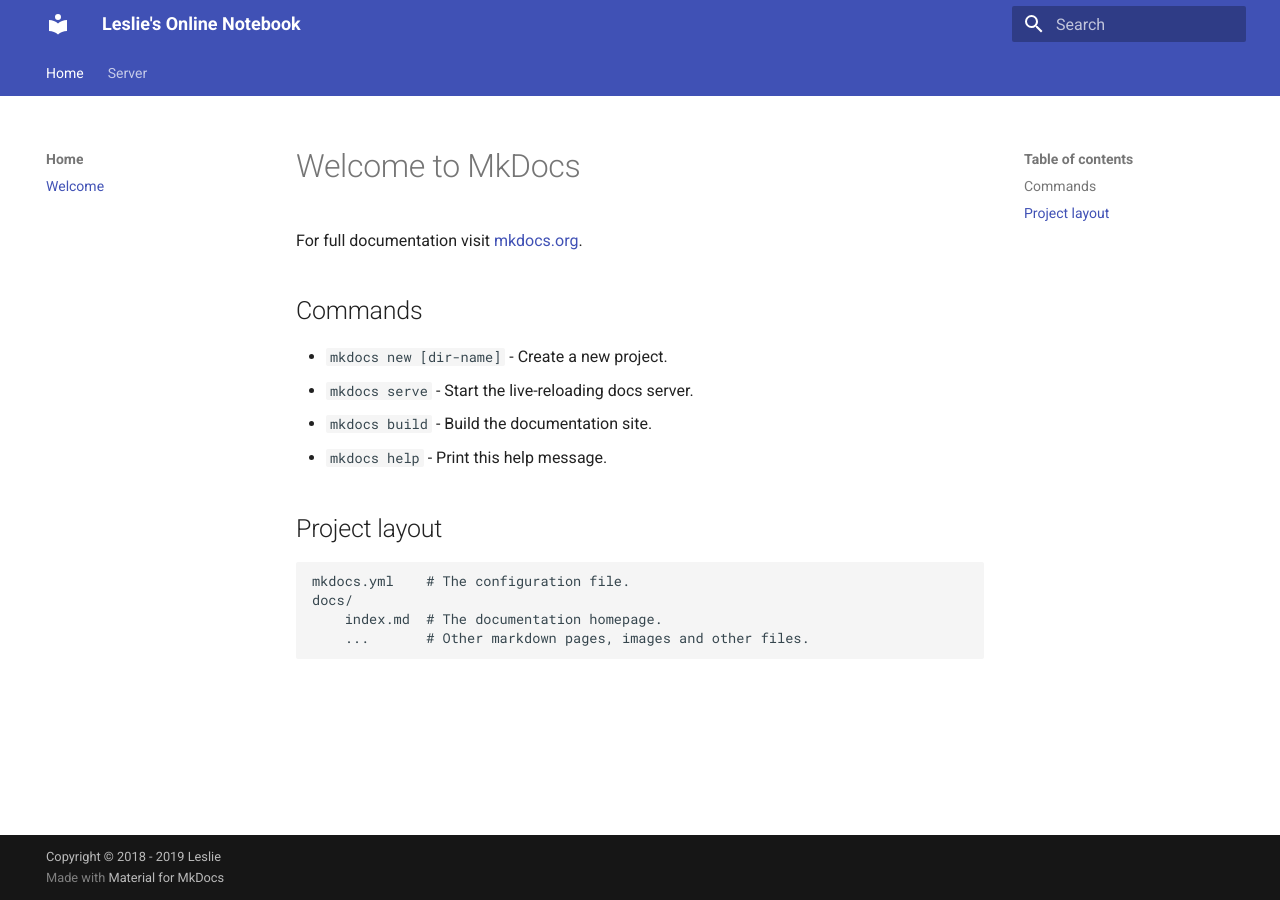
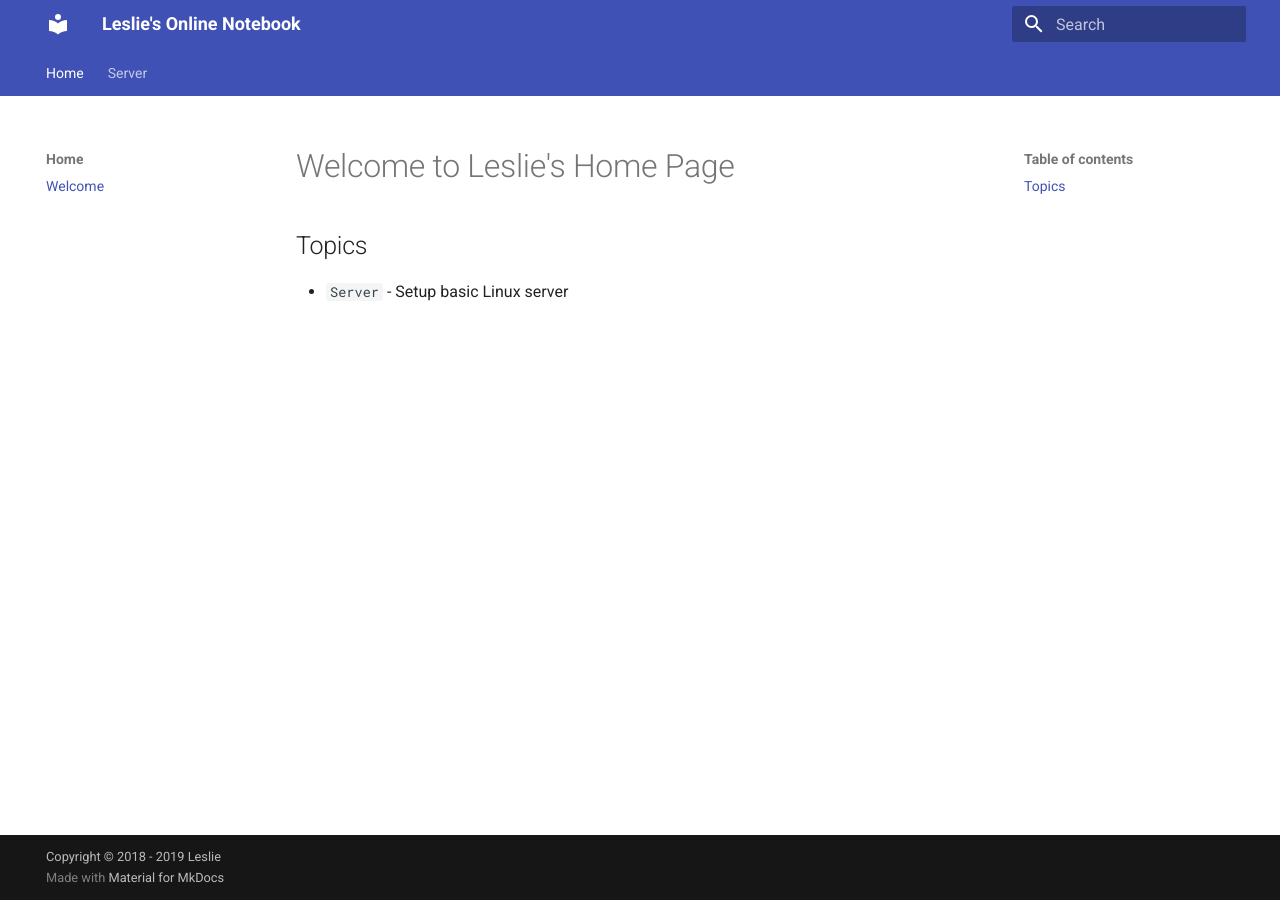
Before and after one commit to leslieclif/notebook, an MkDocs documentation site: the page built from docs/index.md, in a window 1280 px wide. Built offline with MkDocs 1.6.1 and Material for MkDocs 9.7.7, drawn with Linux system fonts in a browser that asks for light colours.

Commit message:
Modifying Landing page

```diff
--- a/docs/index.md
+++ b/docs/index.md
@@ -1,17 +1,5 @@
-# Welcome to MkDocs
+# Welcome to Leslie's Home Page
 
-For full documentation visit [mkdocs.org](https://mkdocs.org).
+## Topics
 
-## Commands
-
-* `mkdocs new [dir-name]` - Create a new project.
-* `mkdocs serve` - Start the live-reloading docs server.
-* `mkdocs build` - Build the documentation site.
-* `mkdocs help` - Print this help message.
-
-## Project layout
-
-    mkdocs.yml    # The configuration file.
-    docs/
-        index.md  # The documentation homepage.
-        ...       # Other markdown pages, images and other files.
+* `Server` - Setup basic Linux server
```
Also changed, not shown: docs/server/index.md (+1 -1 lines).
